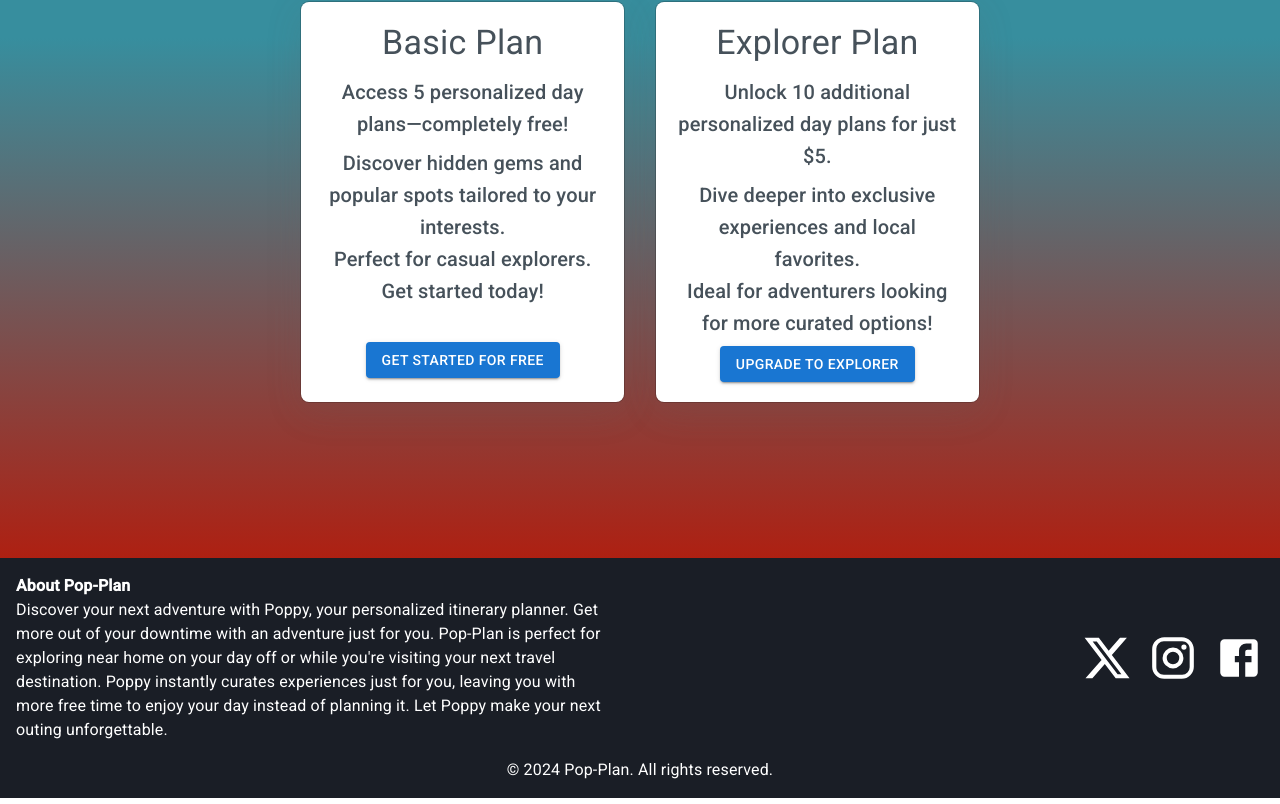
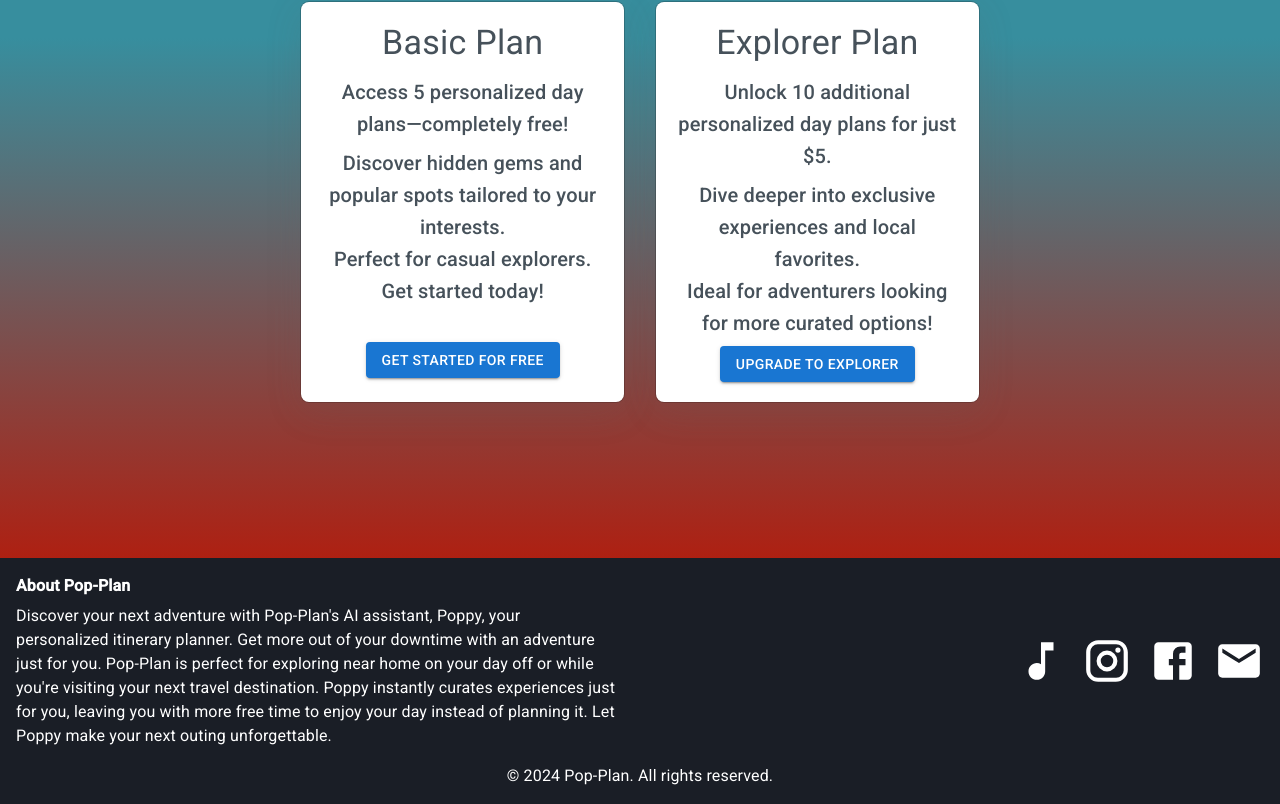
Before and after one commit to qwheadstarter/pop-plan, a Next.js app: page / in a window 1280 px wide. Shown: the part 2642-3446 px from the top of the page. Built offline with nearby package versions, Linux system fonts and the light colour scheme; no server answers.

Commit message:
Adds links to Icons and replaces X icon with Tiktok and adds an email icon and link
Also creates a small space in the about section title and the description text

```diff
--- a/app/components/Footer.jsx
+++ b/app/components/Footer.jsx
@@ -1,10 +1,15 @@
 "use client";
-import { Facebook, Instagram } from "@mui/icons-material";
-import XIcon from "@mui/icons-material/X";
+import { Facebook, Instagram, Email } from "@mui/icons-material";
+import TikTokIcon from "@mui/icons-material/MusicNote"; // TikTok icon replacement
 import { Box, Typography } from "@mui/material";
 import React from "react";
 
 const Footer = () => {
+  // Function to handle social icon clicks
+  const handleIconClick = (url) => {
+    window.open(url, "_blank");
+  };
+
   return (
     <Box
       sx={{
@@ -31,8 +36,9 @@ const Footer = () => {
           <Typography sx={{ color: "#ffffff", fontWeight: "bold" }}>
             About Pop-Plan
           </Typography>
+          <Box sx={{ height: "6px" }} /> {/* 2px buffer */}
           <Typography sx={{ color: "#ffffff", fontSize: "16px" }}>
-            Discover your next adventure with Poppy, your personalized itinerary
+            Discover your next adventure with Pop-Plan&apos;s AI assistant, Poppy, your personalized itinerary
             planner. Get more out of your downtime with an adventure just for
             you. Pop-Plan is perfect for exploring near home on your day off or
             while you&apos;re visiting your next travel destination. Poppy
@@ -43,13 +49,16 @@ const Footer = () => {
         </Box>
 
         <Box sx={{ display: "flex", gap: "1rem" }}>
-          <XIcon
+          <TikTokIcon
             sx={{
               cursor: "pointer",
               color: "#ffffff",
               width: "50px",
               height: "50px",
             }}
+            onClick={() =>
+              handleIconClick("https://www.tiktok.com/@pop_plan")
+            }
           />
           <Instagram
             sx={{
@@ -58,6 +67,11 @@ const Footer = () => {
               width: "50px",
               height: "50px",
             }}
+            onClick={() =>
+              handleIconClick(
+                "https://www.instagram.com/pop_plan_ai?igsh=MWF3bXF3cWpzNHF0ZQ=="
+              )
+            }
           />
           <Facebook
             sx={{
@@ -66,6 +80,22 @@ const Footer = () => {
               width: "50px",
               height: "50px",
             }}
+            onClick={() =>
+              handleIconClick(
+                "https://www.facebook.com/profile.php?id=61565035156831&sk=about"
+              )
+            }
+          />
+          <Email
+            sx={{
+              cursor: "pointer",
+              color: "#ffffff",
+              width: "50px",
+              height: "50px",
+            }}
+            onClick={() =>
+              handleIconClick("mailto:pop.plan.helpdesk@gmail.com")
+            }
           />
         </Box>
       </Box>
```
Also changed, not shown: 1 other file (tests, documents, lock files or other folders).
